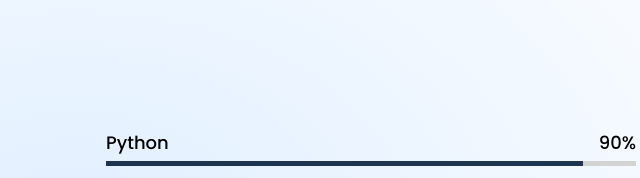
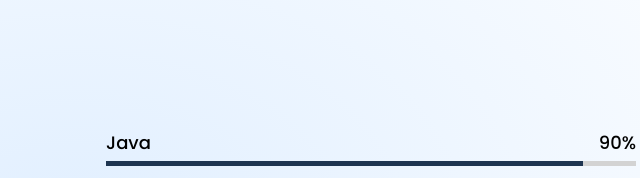
Before and after one commit to asadhabib92/My-Portfolio-, a plain HTML site: page index.html in a window 1280 px wide. Shown: the part 2400-2578 px from the top of the page, 564-1204 px from the left. Drawn offline with nearby package versions, Linux system fonts and the light colour scheme; a script that the page names is missing.

Commit message:
Update index.html

```diff
--- a/index.html
+++ b/index.html
@@ -132,7 +132,7 @@
             <div class="column right">
               <div class="bars">
                 <div class="info">
-                  <span>Python</span>
+                  <span>Java</span>
                   <span>90%</span>
                 </div>
                 <div class="line python"></div>
```
